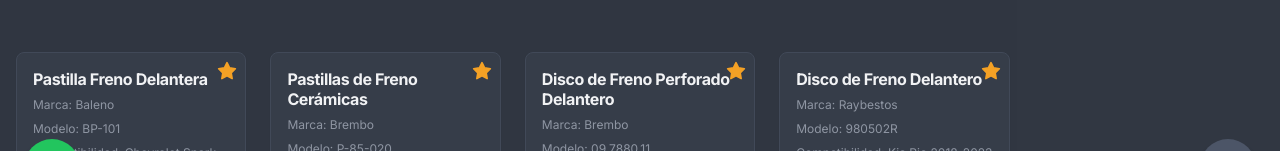
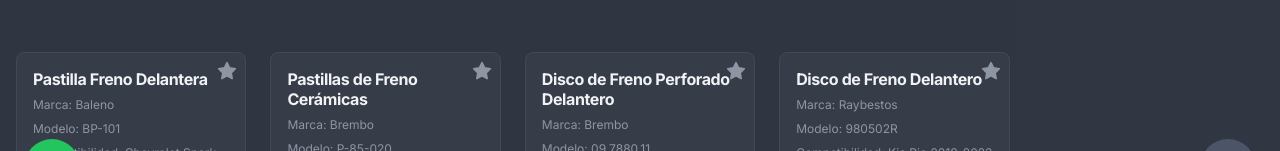
Before and after one commit to marce1404/TIENDA-FRENOS, a Next.js app: page / in a window 1280 px wide. Shown: the part 581-732 px from the top of the page. Built offline with nearby package versions, Linux system fonts and the light colour scheme.

Commit message:
en otro color para no sobrecargar en amarillo

```diff
--- a/src/components/ProductCard.tsx
+++ b/src/components/ProductCard.tsx
@@ -24,7 +24,7 @@ export function ProductCard({ product }: ProductCardProps) {
     <Card className="relative flex flex-col overflow-hidden transition-transform duration-300 ease-in-out hover:-translate-y-1 hover:shadow-xl hover:shadow-primary/10">
       {product.isFeatured && (
         <div className="absolute top-2 right-2 z-10">
-          <Star className="h-5 w-5 fill-primary text-primary" />
+          <Star className="h-5 w-5 fill-muted-foreground text-muted-foreground" />
         </div>
       )}
       <CardContent className="p-4 flex-grow space-y-2">
```
